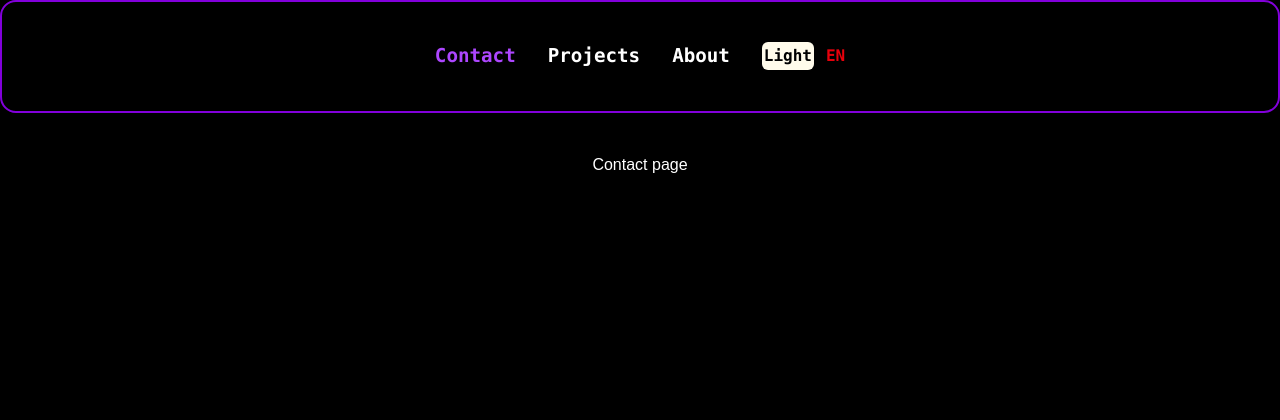
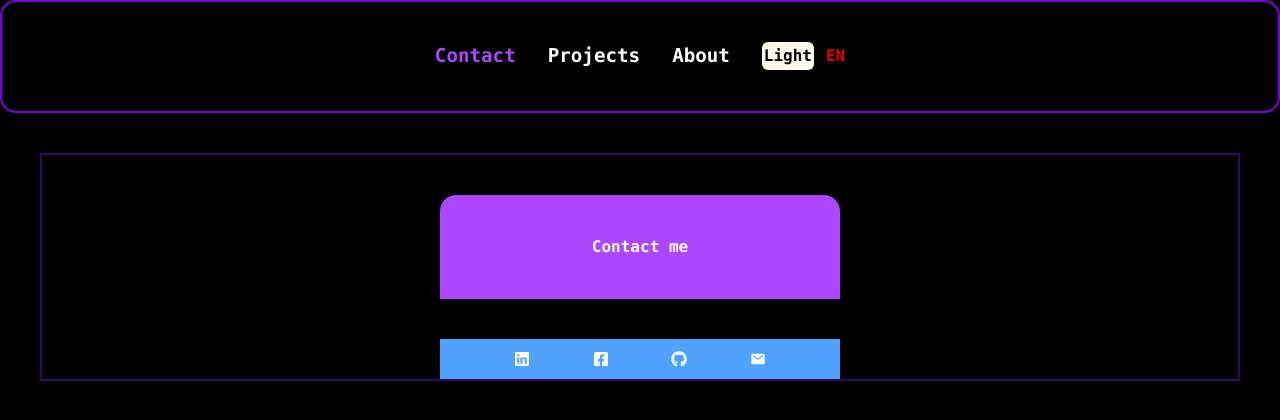
Before and after one commit to Rafael12Ma/Cv, a Next.js app: page /contact in a window 1280 px wide. Shown: the top 420 px of the page. Built offline with nearby package versions, Linux system fonts and the light colour scheme.

Commit message:
error 404

```diff
--- a/app/(cv)/about/page.jsx
+++ b/app/(cv)/about/page.jsx
@@ -14,17 +14,17 @@ export default function HomePage() {
             <Image width={100} src={logo} alt="A photo of me!" />
           </div>
           <div className="border w-100 text-xl p-10">
-            <h1 className="text-purple-700 font-semibold">About me</h1>
+            <h1 className="text-purple-600 font-semibold">About me</h1>
             <p className="font-serif text-lg">
-              Name is Rafael. I'm from Greece and I live in Kavala. I'm 23 years
-              old and i study Computer Science in Democritus University of
-              Thrace (DUTH). In my spare time I usually go fishing or coding.
+              I am a 23-year-old Computer Science graduate from Democritus
+              University of Thrace, based in Kavala, Greece. I have a strong
+              interest in software development and enjoy coding in my free time.
             </p>
           </div>
         </div>
 
         <div className="flex flex-col justify-center items-center p-5 gap-20">
-          <h1 className="text-purple-700 font-semibold text-2xl">
+          <h1 className="text-purple-600 font-semibold text-2xl">
             Certifications
           </h1>
           <ul className="grid grid-cols-1 md:grid-cols-3 sm:grid-cols-2 gap-10  text-left">
--- a/app/(cv)/contact/page.jsx
+++ b/app/(cv)/contact/page.jsx
@@ -1,7 +1,34 @@
+import { RxLinkedinLogo } from "react-icons/rx";
+import { FaFacebookSquare } from "react-icons/fa";
+import { MdEmail } from "react-icons/md";
+import { FaGithub } from "react-icons/fa6";
+import Link from "next/link";
+
 export default function ContactPage() {
   return (
-    <div className="text-center p-10">
-      <h1>Contact page</h1>
-    </div>
+    <>
+      <div className="border-purple-950 border-2 m-10">
+        <div className="bg-purple-500 w-100 flex flex-col justify-center items-center my-10 rounded-t-2xl mx-auto text-center p-10">
+          <h1 className="font-mono font-semibold">Contact me</h1>
+        </div>
+        <div className="bg-blue-400 w-100 flex flex-col mx-auto justify-center">
+          <div className=" flex justify-evenly p-3 ">
+            <Link>
+              {" "}
+              <RxLinkedinLogo />
+            </Link>
+            <Link>
+              <FaFacebookSquare />
+            </Link>
+            <Link>
+              <FaGithub />
+            </Link>
+            <Link>
+              <MdEmail />
+            </Link>
+          </div>
+        </div>
+      </div>
+    </>
   );
 }
--- a/app/error.jsx
+++ b/app/error.jsx
@@ -1,9 +1,29 @@
 "use client";
-
+import Link from "next/link";
+import logo from "./error.jpg";
 export default function ErrorPage() {
   return (
     <>
-      <h1>An error occured !</h1>
+      <div className="flex flex-col justify-center gap-10 items-center my-40">
+        <h1 className="animate-bounce text-5xl font-mono font-semibold">
+          ERROR 404
+        </h1>
+        <h1 className="font-mono font-bold text-xl text-purple-500 ">
+          Maybe you had more than one beers.
+        </h1>
+        <img
+          width={700}
+          src={logo.src}
+          alt="Error 404 Brian Griffin drunk!"
+          className="rounded-2xl"
+        />
+        <Link
+          href="/about"
+          className="bg-purple-500 font-serif hover:bg-purple-700 hover:animate-pulse  p-2 rounded-2xl"
+        >
+          Go back to home
+        </Link>
+      </div>
     </>
   );
 }
--- a/package.json
+++ b/package.json
@@ -12,6 +12,7 @@
     "next": "16.1.1",
     "react": "19.2.3",
     "react-dom": "19.2.3",
+    "react-icons": "^5.5.0",
     "react-typed": "^2.0.12",
     "zustand": "^5.0.9"
   },
```
Also changed, not shown: app/error.jpg (added), 1 other file (tests, documents, lock files or other folders).
